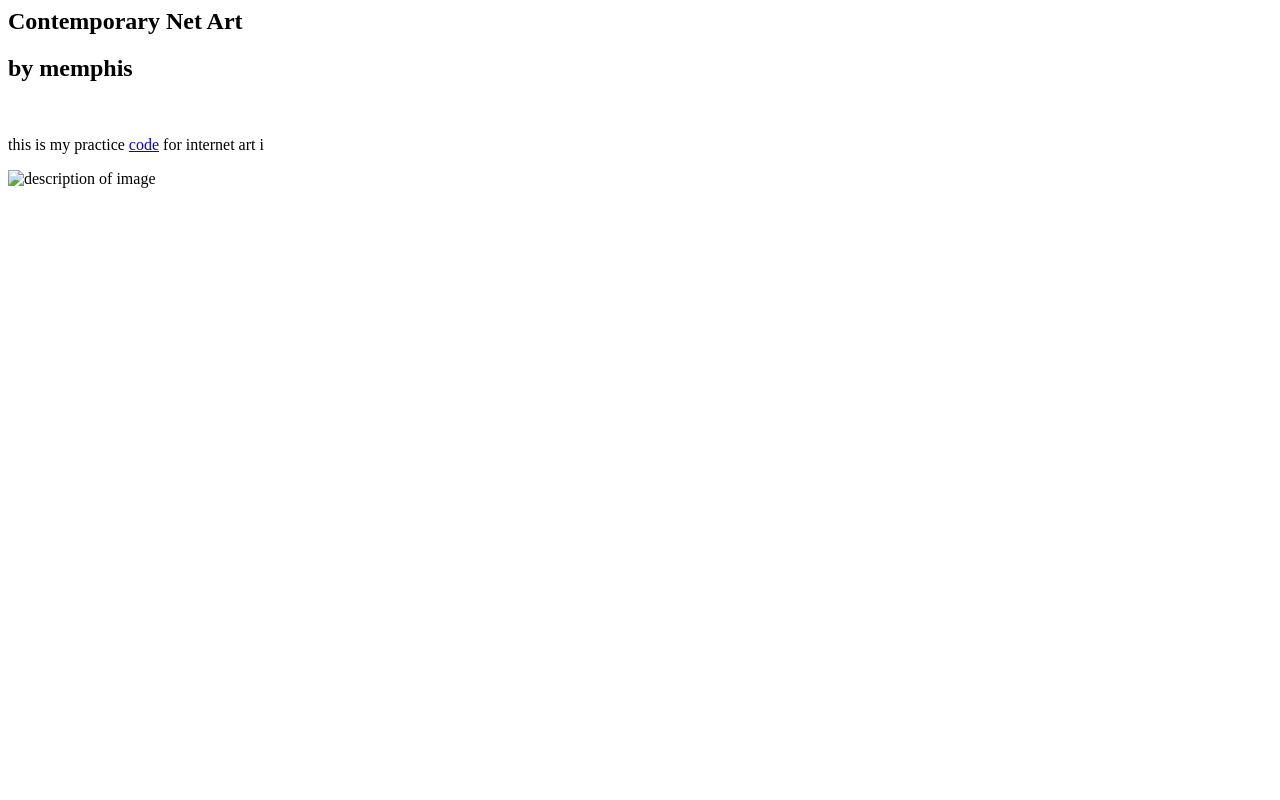
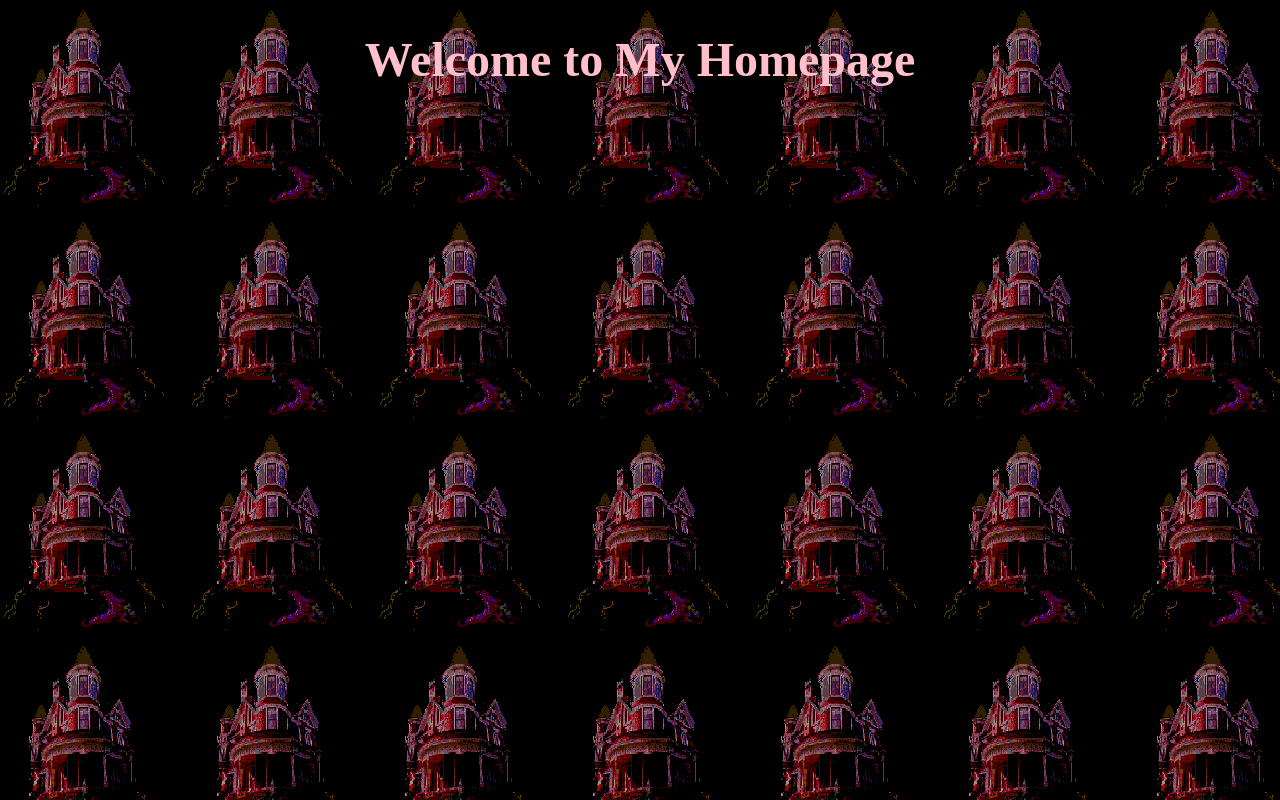
Before and after one commit to mcutchlow/class-demo, a plain HTML site: page index.html in a window 1280 px wide. Drawn offline with Linux system fonts and the light colour scheme.

Commit message:
added background

```diff
--- a/index.html
+++ b/index.html
@@ -1,11 +1,24 @@
-<section>
-  <main>
-    <h1>Contemporary Net Art</h1>
-    <h2>by memphis</h2>
-    <marquee>memphis website</marquee>
-    <p>
-    this is my practice <a href="https://netizen.org" target="_blank">code</a> for internet art i
-    </p>
-    <img src="images/gifs/.gif" alt="description of image">
-  </main>
-</section>
+<!DOCTYPE html>
+
+<html lang="en-US">
+  <head>
+    <meta charset="utf-8">
+    <title>Memphis's Home Page</title>
+    <style>
+
+      body {
+        background-image: url(hauntedvictorianhouse.gif)
+      }
+
+      h1 {
+        color: pink;
+        font-size: 48px;
+        text-align: center;
+      }
+
+    </style>
+  </head>
+  <body>
+    <h1>Welcome to My Homepage</h1>
+  </body>
+</html>>
```
